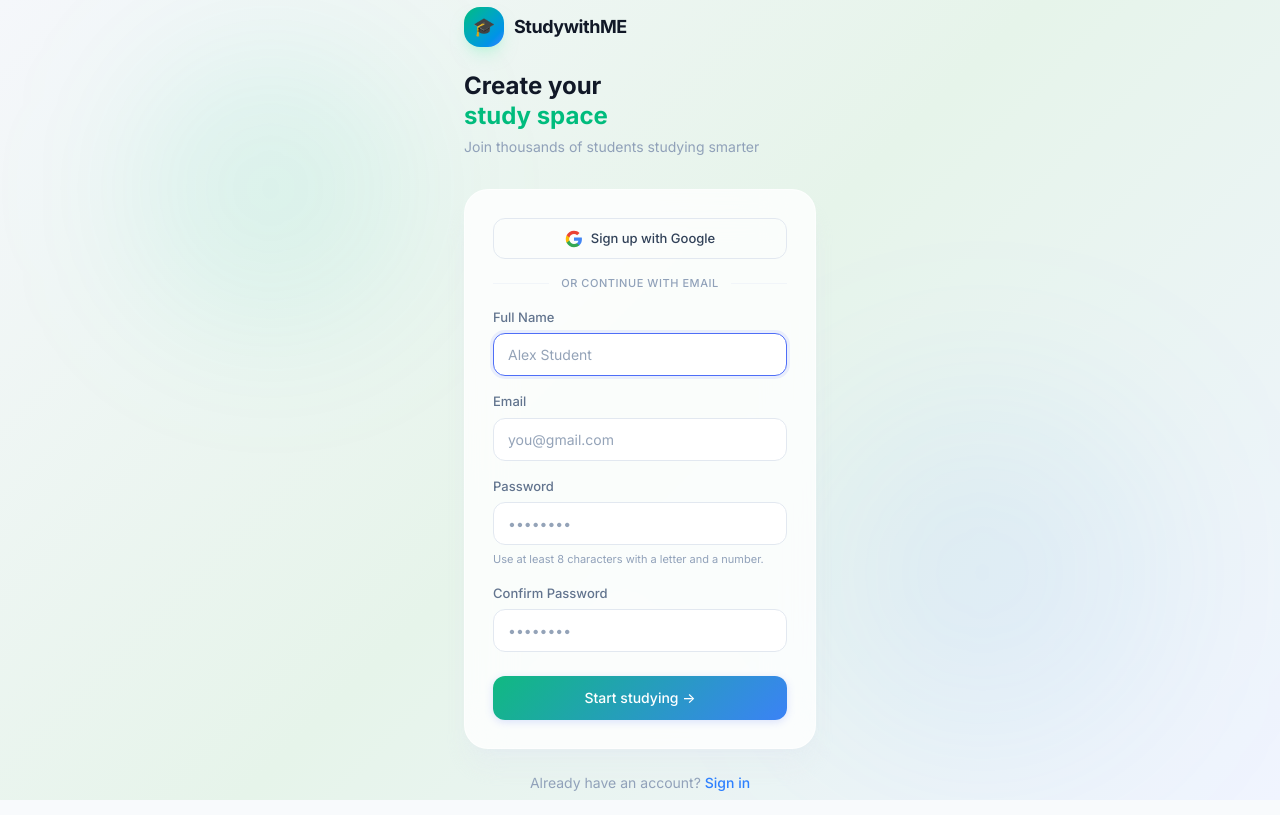
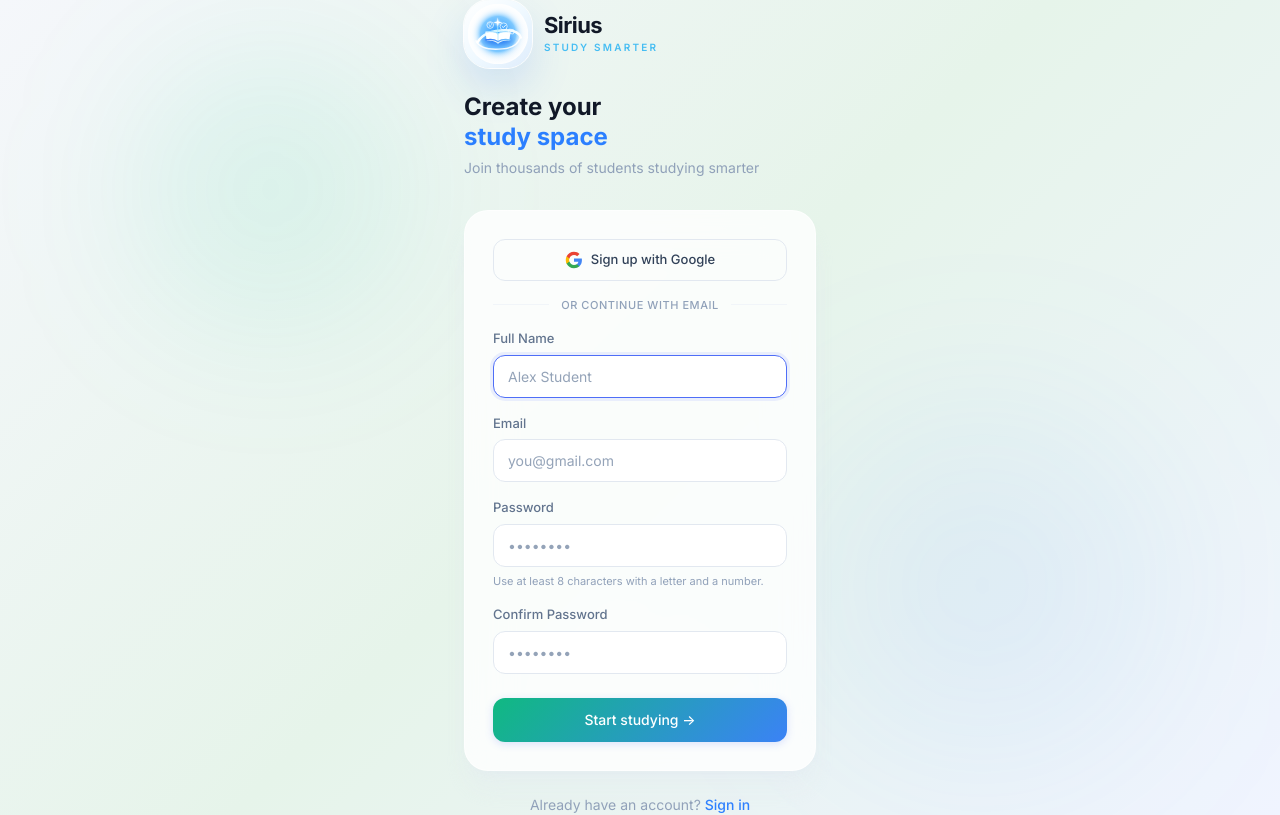
Before and after one commit to efecaliskan1/sirius, a React (Vite) app: page /signup in a window 1280 px wide. Built offline with nearby package versions, Linux system fonts and the light colour scheme; no server answers.

Commit message:
Add Sirius branding across auth screens

```diff
--- a/index.html
+++ b/index.html
@@ -2,10 +2,10 @@
 <html lang="en">
   <head>
     <meta charset="UTF-8" />
-    <link rel="icon" type="image/svg+xml" href="/vite.svg" />
+    <link rel="icon" type="image/svg+xml" href="/sirius-logo.svg" />
     <meta name="viewport" content="width=device-width, initial-scale=1.0" />
-    <meta name="description" content="StudywithME - Student productivity app for course management, scheduling, tasks, pomodoro timer, and study rewards" />
-    <title>StudywithME - Student Productivity</title>
+    <meta name="description" content="Sirius - Student productivity app for course management, scheduling, tasks, pomodoro timer, and study rewards" />
+    <title>Sirius - Student Productivity</title>
   </head>
   <body>
     <div id="root"></div>
--- a/package.json
+++ b/package.json
@@ -1,5 +1,5 @@
 {
-  "name": "studywithme",
+  "name": "sirius",
   "private": true,
   "version": "0.0.0",
   "type": "module",
--- a/src/components/Layout/Sidebar.jsx
+++ b/src/components/Layout/Sidebar.jsx
@@ -61,8 +61,23 @@ export default function Sidebar() {
                 borderColor: isDark ? 'rgba(255,255,255,0.06)' : '#E0E7FF',
                 boxShadow: isDark ? '1px 0 20px rgba(0,0,0,0.2)' : '1px 0 10px rgba(0,0,0,0.01)',
             }}>
+            <div className="px-5 pt-5 pb-2">
+                <div
+                    className={`flex items-center gap-3 rounded-2xl px-3 py-3 ${isDark ? 'bg-white/[0.03]' : 'bg-white/70'} border`}
+                    style={{ borderColor: isDark ? 'rgba(255,255,255,0.06)' : 'rgba(224,231,255,0.9)' }}
+                >
+                    <div className="w-12 h-12 rounded-[20px] bg-gradient-to-br from-white via-sky-50 to-blue-100/80 p-1.5 shadow-[0_14px_30px_rgba(59,130,246,0.16)]">
+                        <img src="/sirius-logo.svg" alt="Sirius logo" className="w-full h-full object-contain scale-[1.08]" />
+                    </div>
+                    <div className="min-w-0">
+                        <p className="text-[15px] font-bold leading-tight" style={{ color: 'var(--theme-text, #1E293B)' }}>Sirius</p>
+                        <p className="text-[10px] uppercase tracking-[0.18em]" style={{ color: 'var(--theme-text-secondary, #64748B)' }}>Study smarter</p>
+                    </div>
+                </div>
+            </div>
+
             {/* Profile */}
-            <div className="px-5 pt-6 pb-4">
+            <div className="px-5 pt-4 pb-4">
                 <div className="flex items-center gap-3">
                     <div className={`w-11 h-11 rounded-2xl flex items-center justify-center text-white font-semibold text-sm ${isDark ? 'shadow-lg shadow-black/30' : 'shadow-md shadow-black/10'}`} style={{ background: 'var(--theme-primary, #4F46E5)' }}>
                         {user?.name?.charAt(0)?.toUpperCase() || 'S'}
--- a/src/pages/LoginPage.jsx
+++ b/src/pages/LoginPage.jsx
@@ -140,12 +140,15 @@ export default function LoginPage() {
                         initial={{ scale: 0.8, opacity: 0 }}
                         animate={{ scale: 1, opacity: 1 }}
                         transition={{ delay: 0.1, type: 'spring', stiffness: 200 }}
-                        className="flex items-center gap-2.5 mb-6"
+                        className="flex items-center gap-3 mb-6"
                     >
-                        <div className="w-10 h-10 rounded-2xl bg-gradient-to-br from-blue-500 to-purple-500 flex items-center justify-center text-white text-lg shadow-lg shadow-blue-200/50">
-                            📚
+                        <div className="w-[68px] h-[68px] rounded-[26px] bg-gradient-to-br from-white via-sky-50 to-blue-100/80 p-1.5 shadow-[0_18px_40px_rgba(59,130,246,0.18)] ring-1 ring-white/90">
+                            <img src="/sirius-logo.svg" alt="Sirius logo" className="w-full h-full object-contain scale-[1.08]" />
                         </div>
-                        <span className="text-lg font-bold text-[#111827] tracking-tight">StudywithME</span>
+                        <div>
+                            <span className="block text-[22px] font-bold text-[#111827] tracking-tight leading-none">Sirius</span>
+                            <span className="block mt-1 text-[10px] font-semibold uppercase tracking-[0.22em] text-sky-500/70">Study smarter</span>
+                        </div>
                     </motion.div>
 
                     {returningUser ? (
--- a/src/pages/SignupPage.jsx
+++ b/src/pages/SignupPage.jsx
@@ -95,17 +95,20 @@ export default function SignupPage() {
                         initial={{ scale: 0.8, opacity: 0 }}
                         animate={{ scale: 1, opacity: 1 }}
                         transition={{ delay: 0.1, type: 'spring', stiffness: 200 }}
-                        className="flex items-center gap-2.5 mb-6"
+                        className="flex items-center gap-3 mb-6"
                     >
-                        <div className="w-10 h-10 rounded-2xl bg-gradient-to-br from-emerald-500 to-blue-500 flex items-center justify-center text-white text-lg shadow-lg shadow-emerald-200/50">
-                            🎓
+                        <div className="w-[68px] h-[68px] rounded-[26px] bg-gradient-to-br from-white via-sky-50 to-blue-100/80 p-1.5 shadow-[0_18px_40px_rgba(59,130,246,0.18)] ring-1 ring-white/90">
+                            <img src="/sirius-logo.svg" alt="Sirius logo" className="w-full h-full object-contain scale-[1.08]" />
                         </div>
-                        <span className="text-lg font-bold text-[#111827] tracking-tight">StudywithME</span>
+                        <div>
+                            <span className="block text-[22px] font-bold text-[#111827] tracking-tight leading-none">Sirius</span>
+                            <span className="block mt-1 text-[10px] font-semibold uppercase tracking-[0.22em] text-sky-500/70">Study smarter</span>
+                        </div>
                     </motion.div>
 
                     <h1 className="text-2xl font-bold text-[#111827] leading-tight">
                         Create your<br />
-                        <span className="text-emerald-500">study space</span>
+                        <span className="text-blue-500">study space</span>
                     </h1>
                     <p className="text-sm text-slate-400 mt-1.5">Join thousands of students studying smarter</p>
                 </div>
```
Also changed, not shown: public/sirius-logo.svg (added), 1 other file (tests, documents, lock files or other folders).
